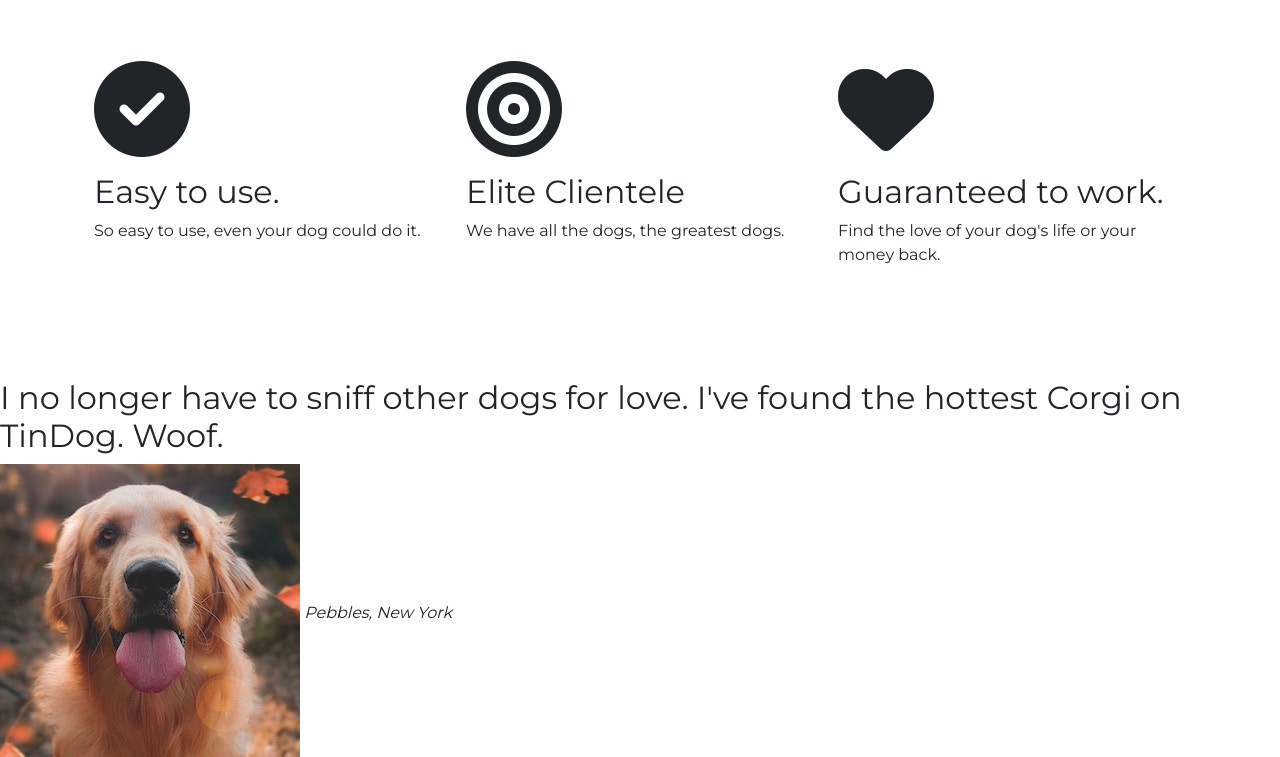
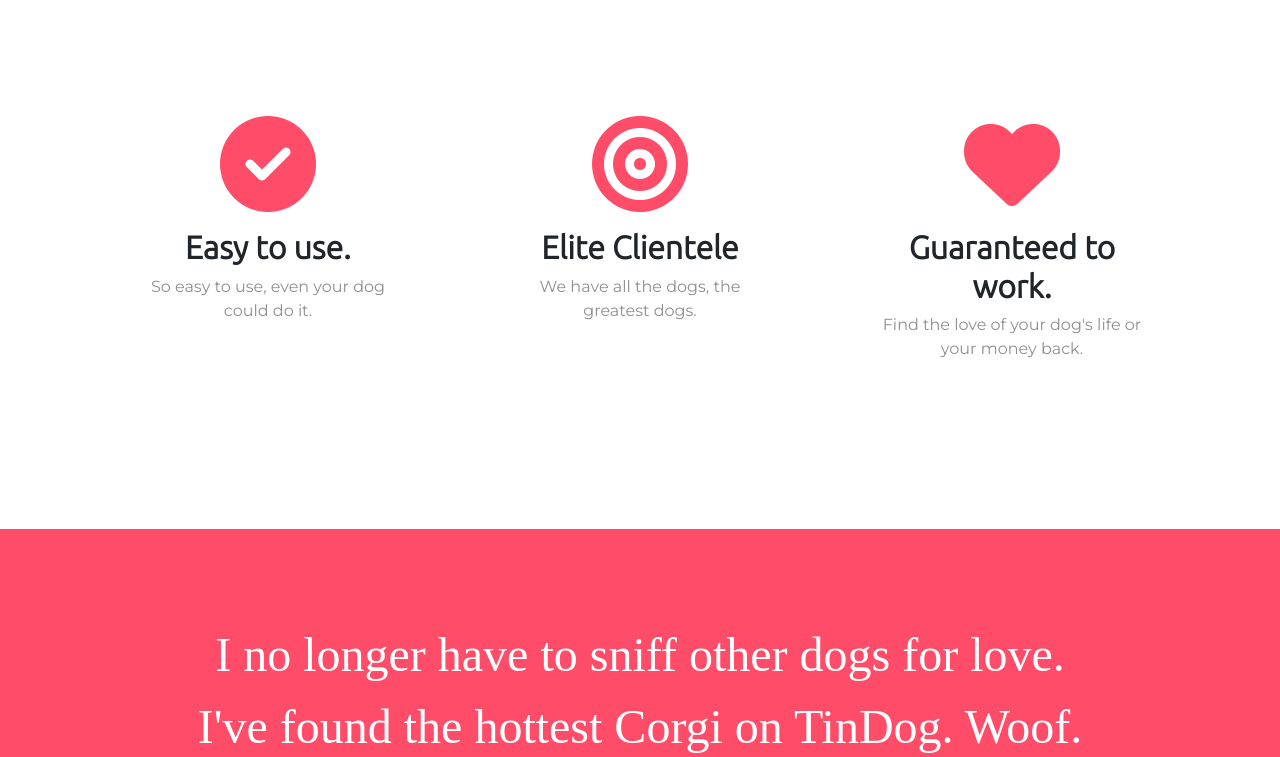
Before and after one commit to blackleosgroup/portfolio, a plain HTML site: page index.html in a window 1280 px wide. Shown: the part 790-1547 px from the top of the page. Drawn offline with nearby package versions, Linux system fonts and the light colour scheme.

Commit message:
Update styles.css

```diff
--- a/styles.css
+++ b/styles.css
@@ -2,15 +2,6 @@ body {
   font-family: "Montserrat";
 }
 
-
-#title {
-  background-color: #ff4c68;
-  color: #fff;
-}
-
-.container-fluid{
-  padding: 3% 15%;
-}
 
 h1 {
   font-family: 'Montserrat';
@@ -19,11 +10,34 @@ h1 {
   font-weight: bold;
 }
 
+h3 {
+  font-family: "Ubuntu";
+  font-weight: bold;
+}
+
+p {
+  color: #8f8f8f;
+}
+
+h2 {
+  font-family: "Montserrat-Bold";
+  font-size: 3rem;
+  line-height: 1.5;
+}
+
+#title {
+  background-color: #ff4c68;
+  color: #fff;
+}
+
+.container-fluid {
+  padding: 3% 15%;
+}
+
 
 .navbar {
   padding-bottom: 4.5rem;
 }
-
 
 .navbar-brand {
   font-family: "Ubuntu";
@@ -35,8 +49,7 @@ h1 {
   padding: 0 18px;
 }
 
-
-.nav-link{
+.nav-link {
   font-size: 1.2rem;
   font-family: "Montserrat-Light";
 }
@@ -49,3 +62,24 @@ h1 {
   width: 60%;
   transform: rotate(25deg);
 }
+
+.feature-col {
+  text-align: center;
+  padding: 5%;
+}
+
+.icon {
+  color: #ff4c68;
+}
+
+.dog {
+  border-radius: 50%;
+  width: 10%;
+}
+
+#testimonials {
+  padding: 7% 15%;
+  text-align: center;
+  background-color: #ff4c68;
+  color: #fff;
+}
```
